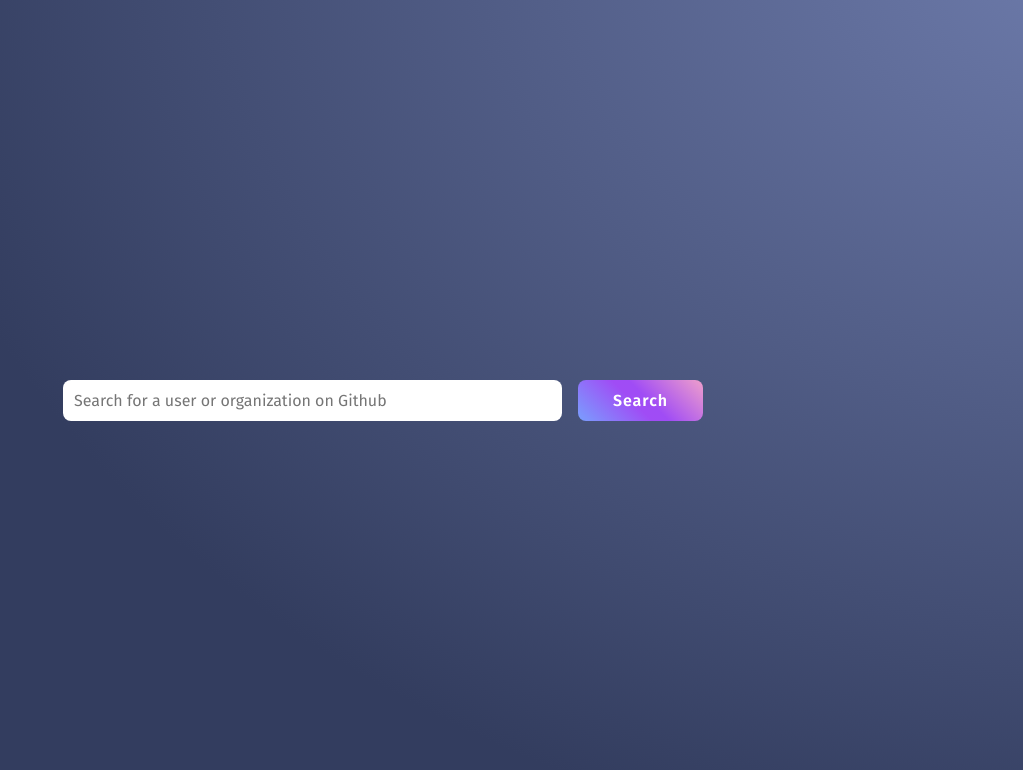
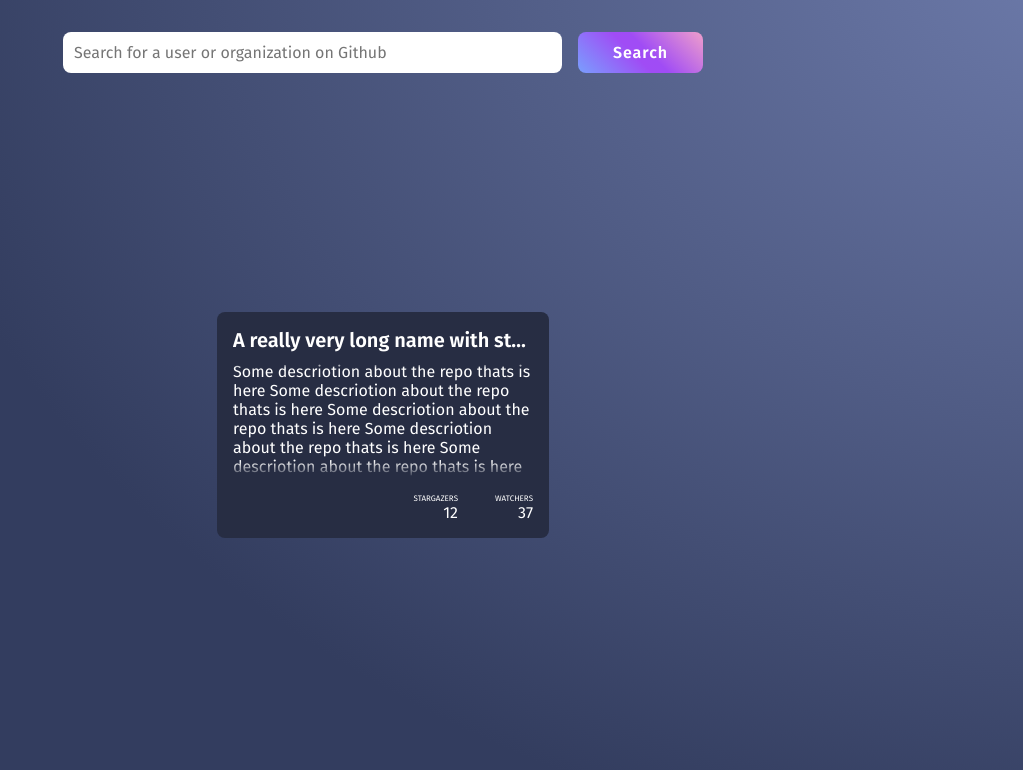
Before and after one commit to ManeeshChiba/repository-list, a React (Create React App) app: page / in a window 1280 px wide. Shown: the top 770 px of the page, without its empty margins (257-1280 px from the left). Built offline with nearby package versions, Linux system fonts and the light colour scheme.

Commit message:
Added results card

```diff
--- a/src/App.js
+++ b/src/App.js
@@ -2,6 +2,7 @@ import React from 'react';
 import styles from './App.module.scss';
 
 import Search from './searchBar';
+import Card from './results/card';
 
 const App = () => {
   return (
@@ -9,6 +10,9 @@ const App = () => {
       <Search />
       {/* Status Updater */}
       {/* Results List */}
+      <div style={{ width: '100%', height: '80vh', display: 'flex', alignItems: 'center', justifyContent: 'center' }}>
+      <Card />
+      </div>
     </main>
   );
 };
--- a/src/App.module.scss
+++ b/src/App.module.scss
@@ -2,7 +2,4 @@
   width: 100%;
   min-height: 100vh;
   background: radial-gradient(100vw 120vh at 110% -10%, var(--medium-purple), var(--dark-blue));
-  display: flex;
-  align-items: center;
-  justify-content: center;
 }
--- a/src/base.css
+++ b/src/base.css
@@ -6,6 +6,7 @@
 
 :root {
   --light-blue: #799FFE;
+  --medium-blue: #272d43;
   --dark-blue: #333D5F;
   --light-purple: #A04CF5;
   --medium-purple: #717fb0;
--- /dev/null
+++ b/src/results/card/card.module.scss
@@ -0,0 +1,52 @@
+.result {
+  max-width: 300px;
+  max-height: 200px;
+  background: var(--medium-blue);
+  border-radius: var(--radius);
+  padding: 1em;
+  color: var(--white);
+  display: grid;
+  grid-template-columns: repeat(4 , 1fr);
+}
+
+.name {
+  font-weight: 700;
+  font-size: 1.25em;
+  margin: 0 0 .5em;
+  white-space: nowrap;
+  overflow: hidden;
+  text-overflow: ellipsis;
+}
+
+.name, .desc {
+  grid-column: 1 / 6;
+}
+
+.desc {
+  max-height: 100px;
+  overflow: scroll;
+  margin: 0 0 1em;
+  mask-image: linear-gradient(0deg, transparent, black 15%, black 95%, transparent 100%);
+  padding: 0 0 1em 0;
+}
+
+.stat {
+  text-align: right;
+
+  &:nth-of-type(1) {
+    grid-column: 3 / 4;
+  }
+
+  &:nth-of-type(2) {
+    grid-column: 4 / 5;
+  }
+
+  span {
+    display: flex;
+    flex-direction: column;
+    &:nth-child(1) {
+      text-transform: uppercase;
+      font-size: .5em;
+    }
+  }
+}
--- /dev/null
+++ b/src/results/card/index.js
@@ -0,0 +1,28 @@
+import React from 'react';
+import styles from './card.module.scss';
+
+const Card = ({name, description, stargazers, watchers}) => {
+  return (
+    <div className={styles.result}>
+      <h3 className={styles.name}>{name}</h3>
+      <p className={styles.desc}>{description}</p>
+      <div className={styles.stat}>
+        <span>Stargazers</span>
+        <span>{stargazers}</span>
+      </div>
+      <div className={styles.stat}>
+        <span>Watchers</span>
+        <span>{watchers}</span>
+      </div>
+    </div>
+  );
+};
+
+Card.defaultProps = {
+  name: 'A  really very long name with stuff and things and what can I say its a long name',
+  description: 'Some descriotion about the repo thats is here Some descriotion about the repo thats is here Some descriotion about the repo thats is here Some descriotion about the repo thats is here Some descriotion about the repo thats is here Some descriotion about the repo thats is here Some descriotion about the repo thats is here Some descriotion about the repo thats is here Some descriotion about the repo thats is here ',
+  stargazers: 12,
+  watchers: 37,
+}
+
+export default Card;
--- a/src/searchBar/searchBar.module.scss
+++ b/src/searchBar/searchBar.module.scss
@@ -1,5 +1,7 @@
 .searchWrapper {
   max-width: 700px;
+  margin: 0 auto;
+  padding: 2rem;
   width: 50vw;
   display: grid;
   grid-template-columns: auto 125px;
```
Also changed, not shown: 1 other file (tests, documents, lock files or other folders).
